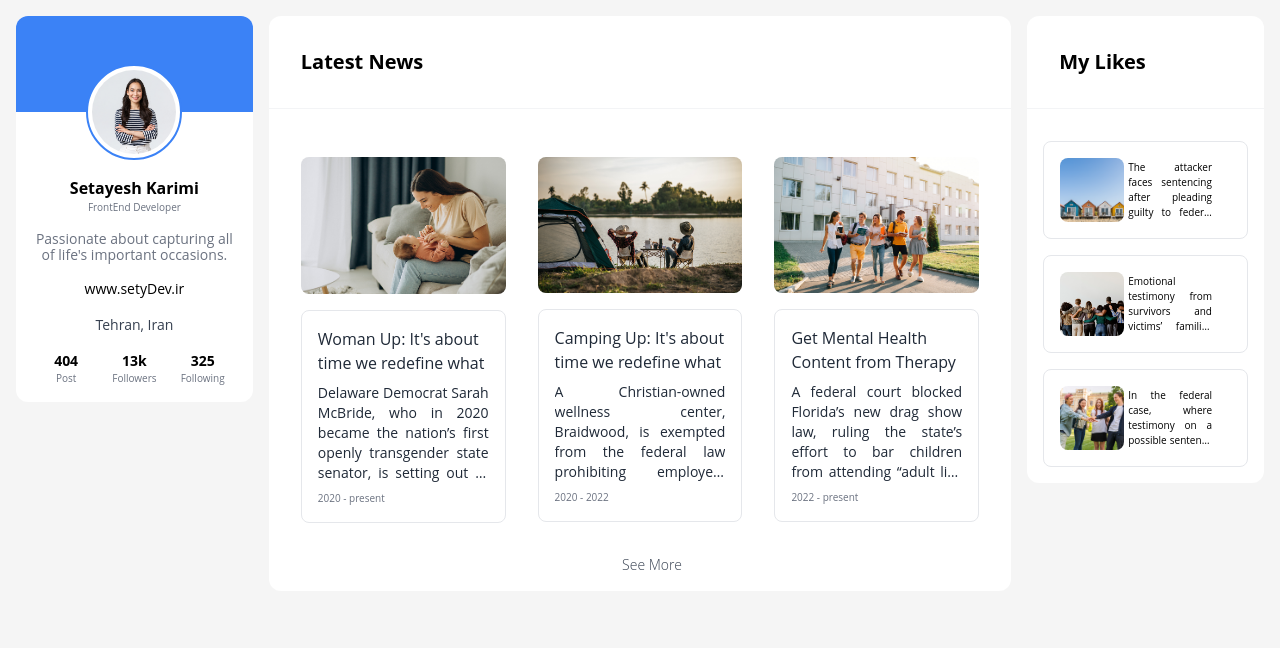
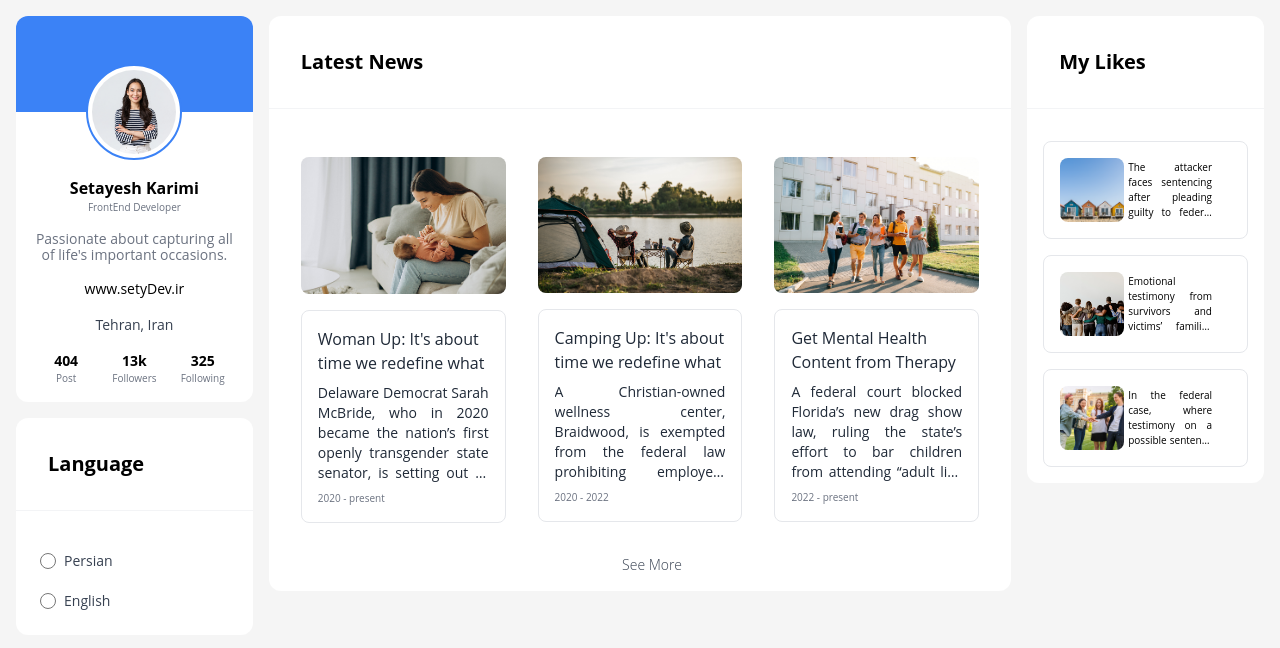
Before and after one commit to setykarimi/Heya-News, a React (Vite) app: page /profile in a window 1280 px wide. Shown: the top 648 px of the page. Built offline with nearby package versions, Linux system fonts and the light colour scheme; some icons are missing.

Commit message:
Subject: Style, Description: Add CardLanguage, Date: 7/6/2023

```diff
--- a/src/layout/dashboard/Layout.jsx
+++ b/src/layout/dashboard/Layout.jsx
@@ -1,3 +1,4 @@
+import CardLanguage from "Components/card/cardLanguage";
 import CardProfile from "Components/card/cardProfile";
 import LatestNews from "Components/card/components/latestNews";
 import MyLikes from "Components/card/components/myLikes";
@@ -5,14 +6,17 @@ import MyLikes from "Components/card/components/myLikes";
 const DashboardLayout = () => {
     return (
         <main className="xl:container mx-auto p-4 ">
-            <div className="grid grid-cols-5 gap-4 ">
-                <CardProfile />
+            <div className="grid grid-cols-5 gap-4">
+                <div>
+                    <CardProfile />
+                    <CardLanguage />
+                </div>
                 <div className="col-span-3">
                     <LatestNews />
                 </div>
-                <div>
+
                     <MyLikes />
-                </div>
+
             </div>
         </main>
     );
```
